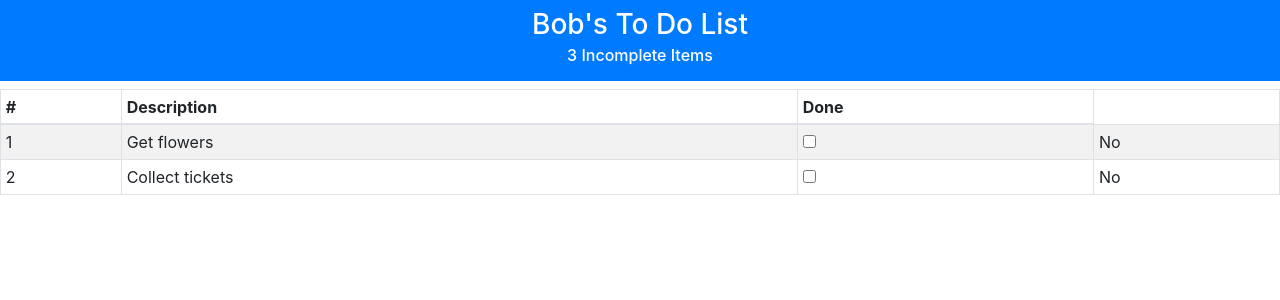
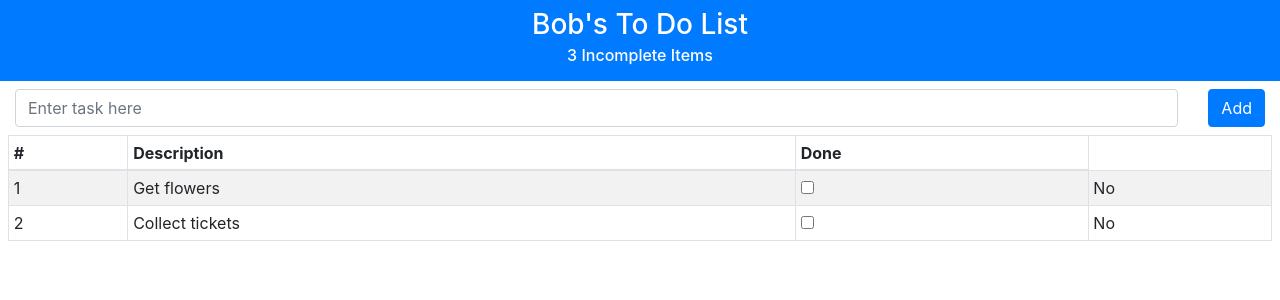
Before and after one commit to AndrewZlobin/simple-todo-app, an Angular app: page / in a window 1280 px wide. Shown: the top 300 px of the page. Built offline with nearby package versions, Linux system fonts and the light colour scheme.

Commit message:
Adding new To-Do items

```diff
--- a/src/app/app.component.html
+++ b/src/app/app.component.html
@@ -2,6 +2,19 @@
     {{ username }}'s To Do List
     <h6 class="mt-1">{{ itemCount }} Incomplete Items</h6>
 </h3>
+
+<div class="container-fluid">
+  <div class="row">
+    <div class="col">
+      <input class="form-control" placeholder="Enter task here" #todoText />
+    </div>
+    <div class="col-auto">
+      <button class="btn btn-primary" (click)="addItem(todoText.value)">Add</button>
+    </div>
+  </div>
+</div>
+
+<div class="m-2">
   <table class="table table-striped table-bordered table-sm">
     <thead>
     <tr>
@@ -22,3 +35,4 @@
     </tr>
     </tbody>
   </table>
+</div>
--- a/src/app/app.component.ts
+++ b/src/app/app.component.ts
@@ -25,4 +25,10 @@ export class AppComponent {
     get items(): readonly TodoItem[] {
       return this.list.items.filter(item => !item.complete);
     }
+
+  addItem(newItem) {
+    if (newItem !== '') {
+      this.list.addItem(newItem);
+    }
+  }
 }
```
Lines whose indentation alone changed are shown as unchanged.
